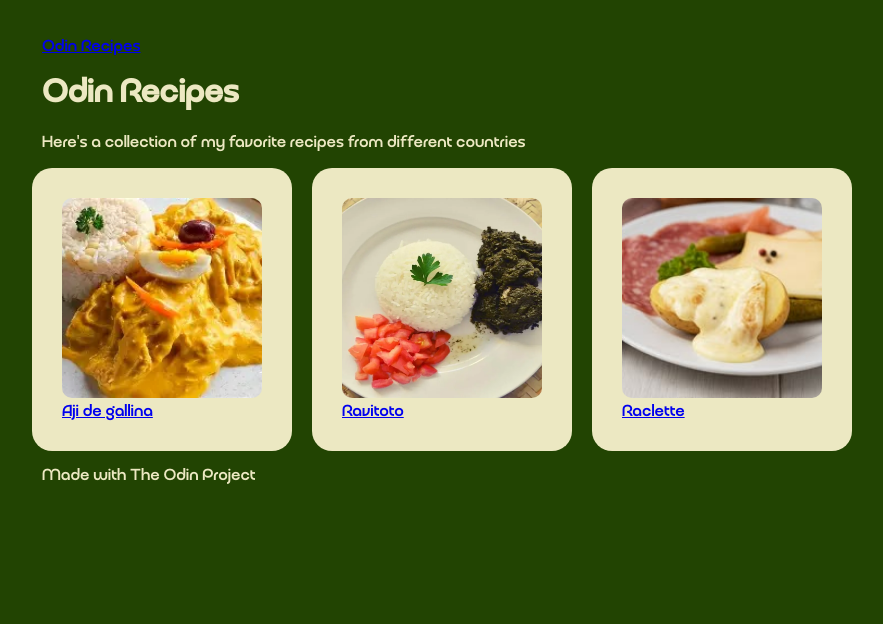
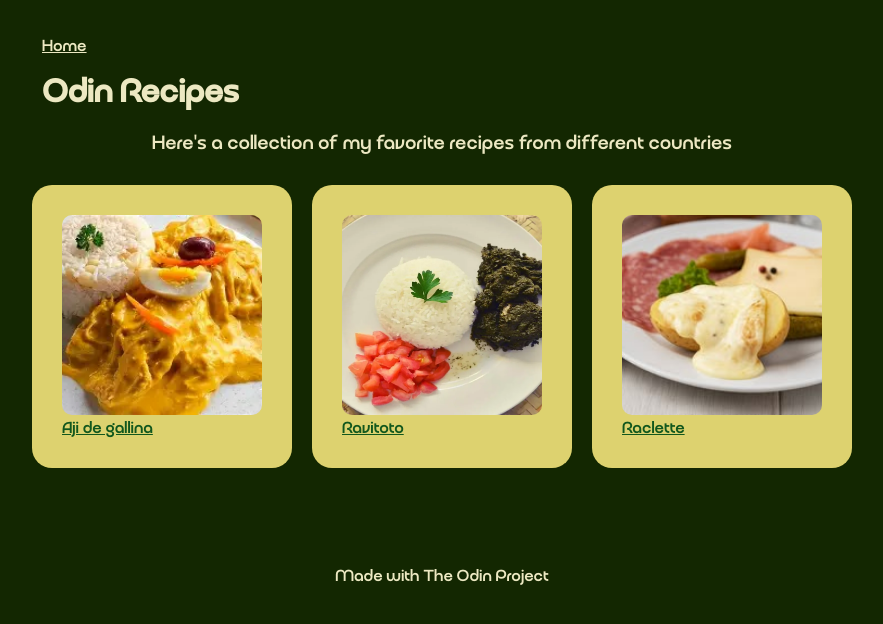
Before and after one commit to Juanito13-creator/odin-recipes, a plain HTML site: page index.html in a window 1280 px wide. Shown: the whole page, without its empty margins (198-1081 px from the left). Drawn offline with Linux system fonts and the light colour scheme.

```diff
--- a/index.html
+++ b/index.html
@@ -8,7 +8,7 @@
 </head>
 <body>
   <div class="recipeslist">
-    <nav class="home"><a href="index.html">Odin Recipes</a></nav>
+    <nav class="home"><a class="homelink" href="index.html">Home</a></nav>
     <h1>Odin Recipes</h1>
     <p class="homedescription">Here's a collection of my favorite recipes from different countries</p>
     <ul class="recipes">
--- a/style.css
+++ b/style.css
@@ -5,7 +5,7 @@
 }
 
 body {
-  background-color: #224402;
+  background-color: #132701;
   font-family: "Qurova", sans-serif;
   color: #ece8c2;
   padding: 30px;
@@ -33,7 +33,27 @@ div.recipeslist {
 }
 
 .recipes li {
-  background-color: #ece8c2;
+  background-color: #ddd26f;
   padding: 30px;
   border-radius: 20px;
 }
+
+a {
+  color: #12571d;
+}
+
+a.homelink {
+  color: #ece8c2;
+}
+
+footer {
+  text-align: center;
+  margin-top: 100px;
+  color: #ece8c2;
+}
+
+p.homedescription {
+  text-align: center;
+  font-size: 1.2em;
+  margin-bottom: 30px;
+}
```
Also changed, not shown: recipes/aji.html (+2 -2 lines), recipes/raclette.html (+2 -2 lines), recipes/ravitoto.html (+2 -2 lines).
